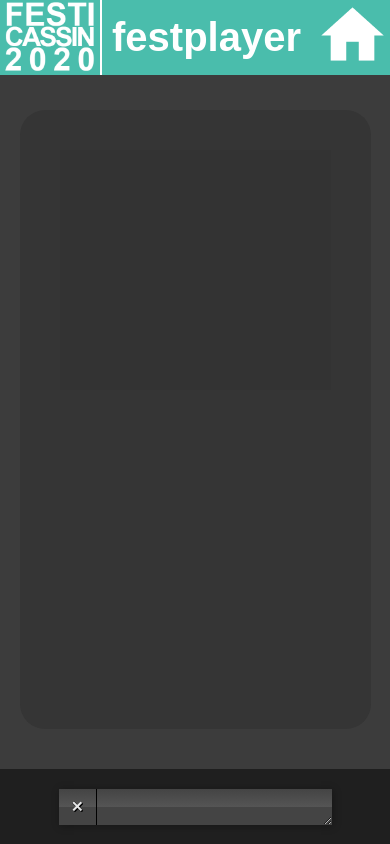
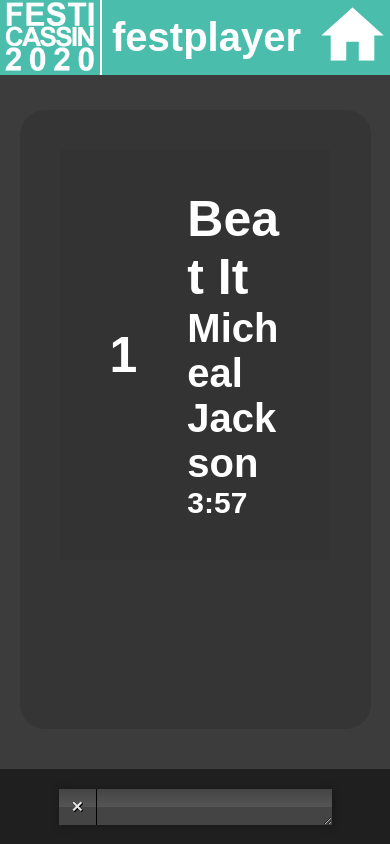
Before and after one commit to denisebitca/festplayer, a PHP site: page / in a window 390 px wide. Run offline with PHP 8.4, Linux system fonts and the light colour scheme.

Commit message:
added music information

```diff
--- a/index.html
+++ b/index.html
@@ -24,6 +24,12 @@
 		<div id="mainpage">
 			<div id="songcontainer">
 				<div class="song">
+					<h1 class="songposition">1</h1>
+					<div class="songinfo">
+						<h1 class="songname">Beat It</h1>
+						<h1 class="songartist">Micheal Jackson</h1>
+						<h1 class="songduration">3:57</h1>
+					</div>
 				</div>
 				<!--div class="song">
 				</div>
--- a/style.css
+++ b/style.css
@@ -64,13 +64,56 @@ html, body {
 }
 .song{
 	width: calc(100% - 80px);
-    height: 15em;
+    height: auto;
     background-color: #333333;
 	margin-top: 20px;
 	display: flex;
+	align-items: center;
     margin: 40px
     /*-ms-transform: translateY(-50%);
     transform: translateY(50%);*/
+}
+.songname,.songposition,.songartist,.songduration {
+	font-family: Arial;
+	font-weight: bold;
+	color: white
+}
+.songposition{
+	font-size: 100px;
+    margin-left: 100px;
+    margin-right: 100px;
+}
+.songinfo{
+text-overflow: ellipsis;
+word-break: break-all;
+padding-right: 100px;
+}
+.songinfo>h1{
+margin: 0 auto;
+}
+.songname{
+margin-top: 40px !important;
+font-size:50px;
+}
+.songartist{
+font-size:40px;
+word-break: break-word;
+}
+.songduration{
+font-size:30px;
+margin-bottom: 40px !important
+}
+@media only screen and (max-width: 700px){
+	.songposition{
+		font-size: 50px;
+		margin-left: 50px;
+		margin-right: 50px;
+	}
+	.songinfo{
+		text-overflow: ellipsis;
+		word-break: break-all;
+		padding-right: 50px;
+	}
 }
 @media only screen and (max-width: 500px){
 	.audiojs{
```
